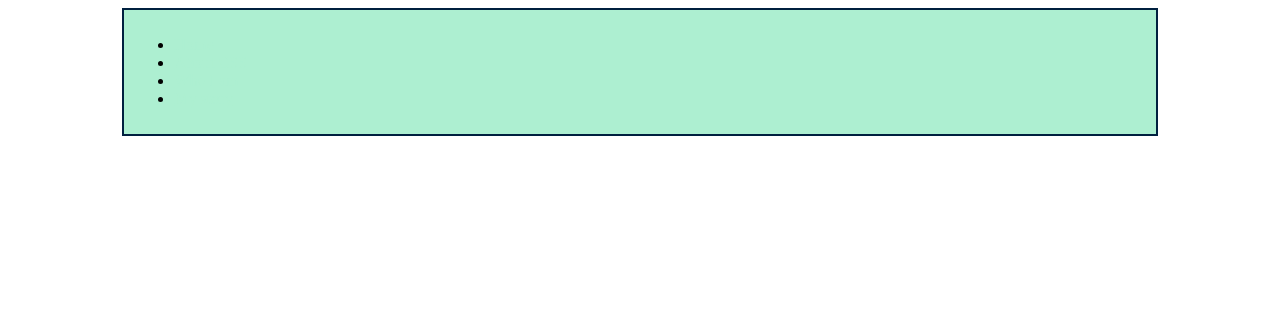
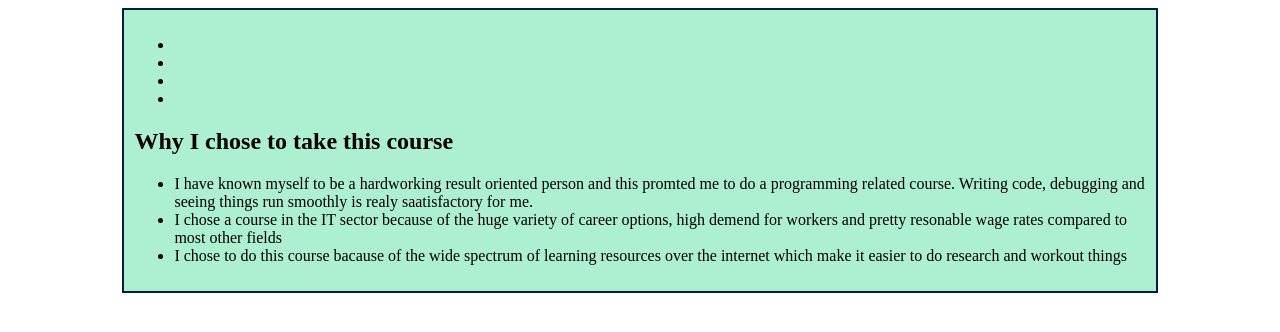
Before and after one commit to eliezerjoel/Kaggulire-Joel-Eliezer-midsemester, a plain HTML site: page mystory.html in a window 1280 px wide. Drawn offline with Linux system fonts and the light colour scheme.

Commit message:
Update mystory.html

```diff
--- a/mystory.html
+++ b/mystory.html
@@ -16,6 +16,14 @@
             <li><a href="whoami.html">Who I am</a></li>
             <li><a href="#">My story</a></li>
         </ul>
+        <div>
+            <h2>Why I chose to take this course</h2>
+            <ul>
+                <li>I have known myself to be a hardworking result oriented person and this promted me to do a programming related course. Writing code, debugging and seeing things run smoothly is realy saatisfactory for me.</li>
+                <li>I chose a course in the IT sector because of the huge variety of career options, high demend for workers and pretty resonable wage rates compared to most other fields</li>
+                <li>I chose to do this course bacause of the wide spectrum of learning resources over the internet which make it easier to do research and workout things</li>
+            </ul>
+        </div>
 
     </div>
 
```
